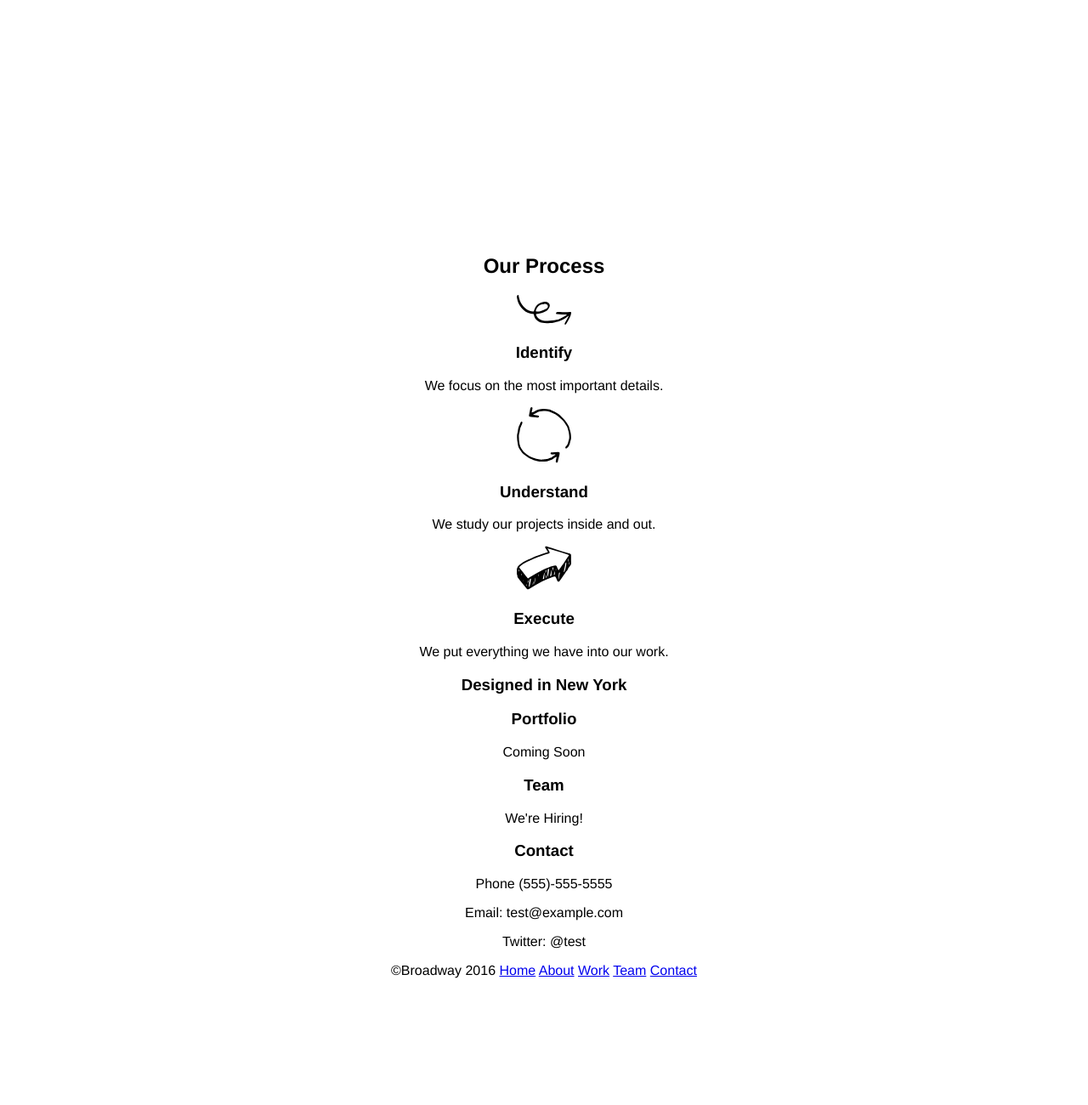
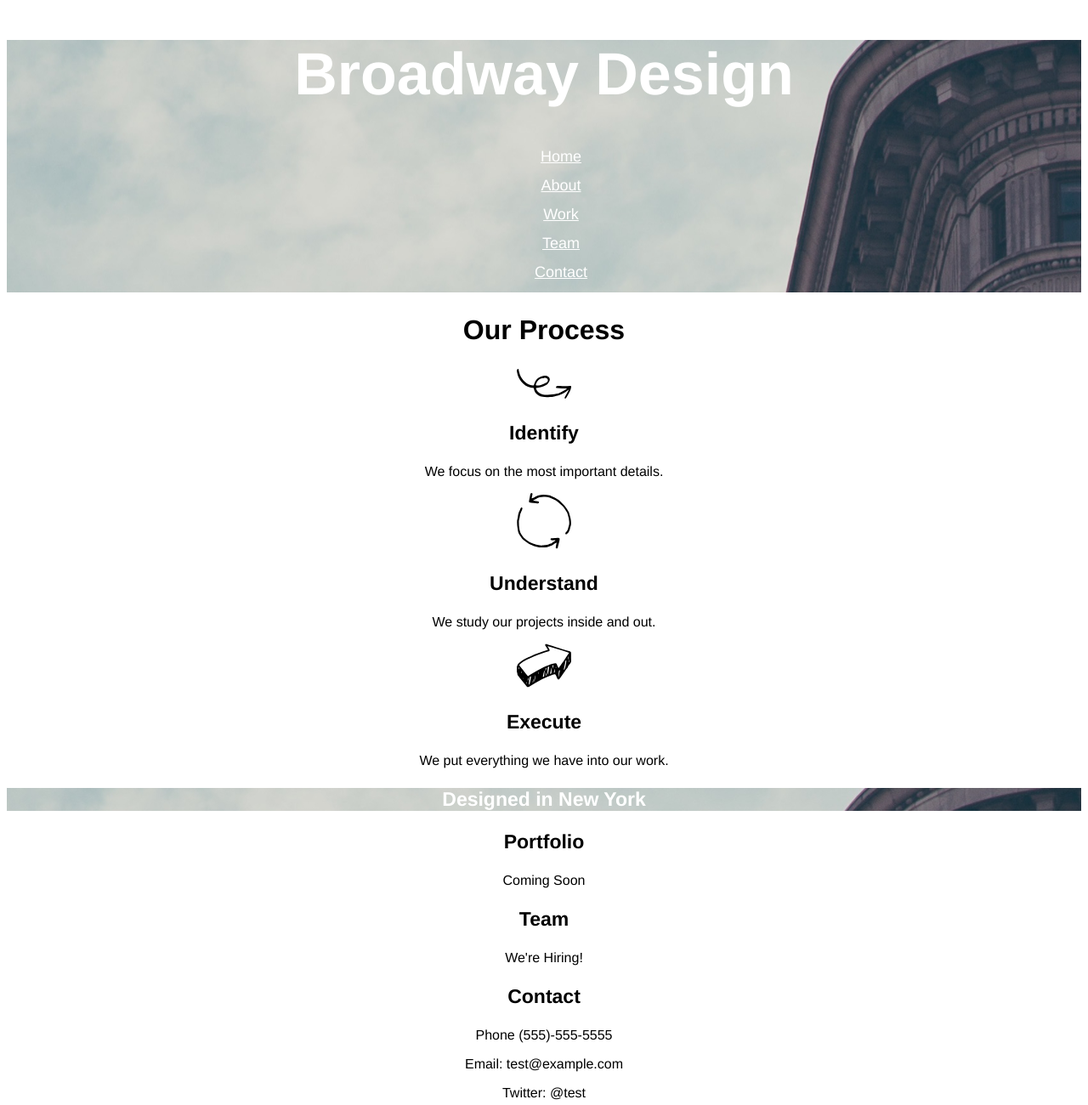
Before and after one commit to NatTo82/broadway, a plain HTML site: page index.html in a window 1280 px wide. Shown: the top 1300 px of the page at 85% size. Before the commit the page ends 1167 px from the top, so only its background shows below. Drawn offline with Linux system fonts and the light colour scheme.

Commit message:
Final Files

```diff
--- a/index.html
+++ b/index.html
@@ -11,11 +11,11 @@
   <div class="header">
     <h1>Broadway Design</h1>
     <ul>
-      <li>Home</li>
-      <li>About</li>
-      <li>Work</li>
-      <li>Team</li>
-      <li>Contact</li>
+      <li><a href="#">Home</a></li>
+      <li><a href="#">About</a></li>
+      <li><a href="#">Work</a></li>
+      <li><a href="#">Team</a></li>
+      <li><a href="#">Contact</a></li>
     </ul>
   </div>
   <h2>Our Process</h2>
--- a/resources/styles/styles.css
+++ b/resources/styles/styles.css
@@ -9,11 +9,38 @@ h1 {
   color: white;
 }
 
+h2 {
+  font-size: 32px;
+  font-weight: bold;
+}
+
+h3 {
+  font-size: 23px;
+  font-weight: bold;
+}
+
 ul li {
+  list-style: none;
+  padding-bottom: 13px;
+}
+
+a {
+  color: white;
   font-size: 18px;
+}
+
+.header {
+  background-image: url("../images/the-flatiron-building.png");
+}
+
+.banner {
+  background-image: url("../images/the-flatiron-building.png");
   color: white;
 }
 
-.header {
-  background-image: url(resources/images/the-flatiron-building.png);
+.footer {
+  font-size: 11px;
+  color: white;
+  background-color: dimgray;
+  text-align: left;
 }
```
